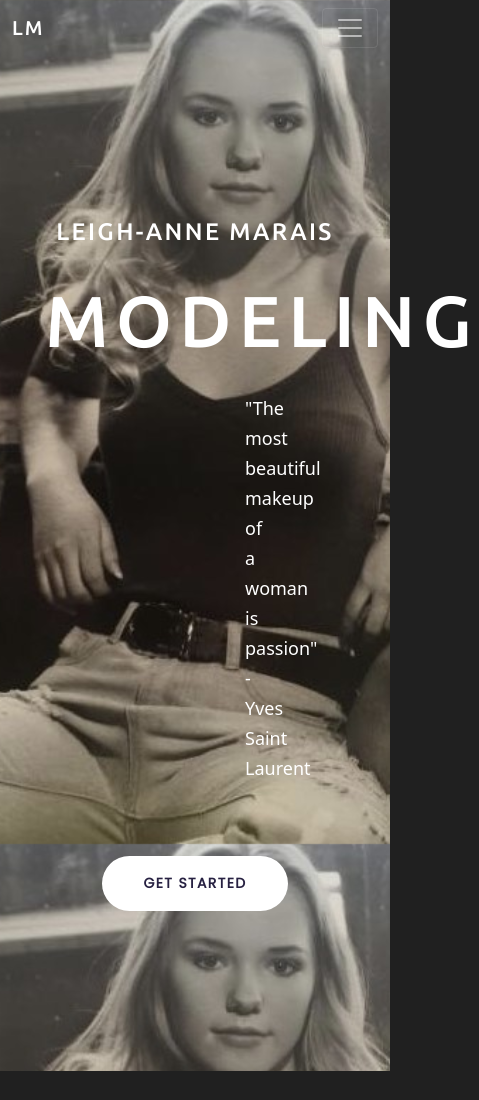
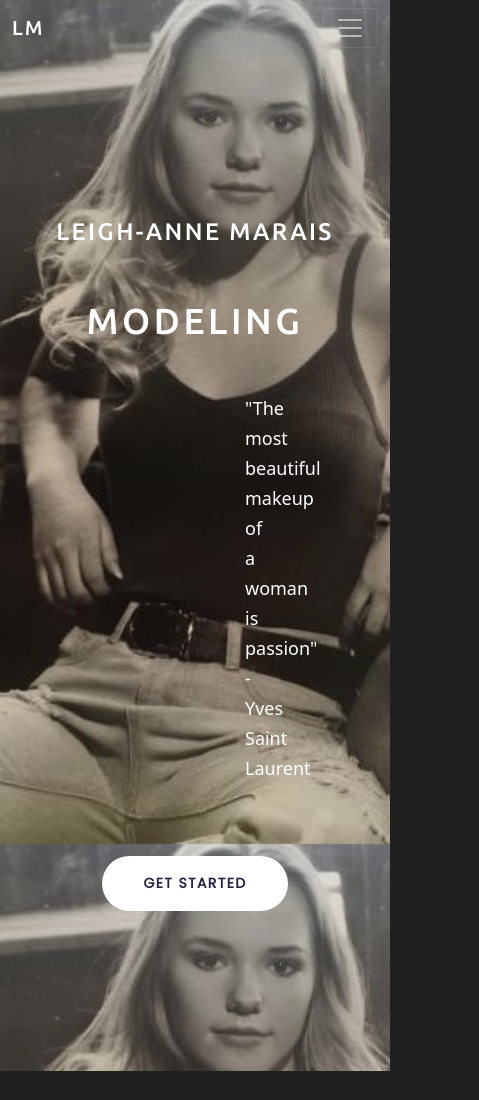
Before and after one commit to leighannemarais/portfolio-project, a plain HTML site: page index.html in a window 390 px wide. Shown: the top 1100 px of the page, 479 px wide, since content can reach past the window. Drawn offline with nearby package versions, Linux system fonts and the light colour scheme.

Commit message:
Made homepage more compatible with smaller devices

```diff
--- a/css/style.css
+++ b/css/style.css
@@ -89,3 +89,8 @@ p {
     text-align: center;
   }
 }
+@media (max-width: 768px) {
+  .hero h1 {
+    font-size: 36px;
+  }
+}
```
